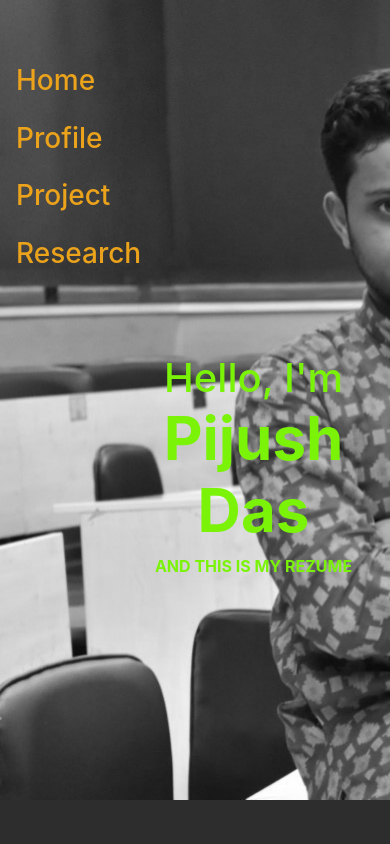
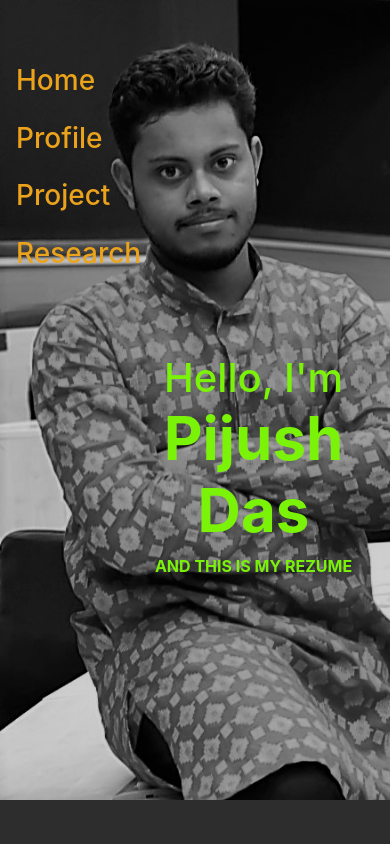
Before and after one commit to pijushdas123/hompage.github.io, a plain HTML site: page profile.html in a window 390 px wide. Shown: the top 844 px of the page. Drawn offline with nearby package versions, Linux system fonts and the light colour scheme.

Commit message:
Update profile.html

```diff
--- a/profile.html
+++ b/profile.html
@@ -24,8 +24,19 @@
         background-image: url("Pijush_pic.JPG");
         background-size: cover;
         background-repeat: no-repeat;
+        width: 100%
         height: 800px;
     }
+        @media only screen and (max-width: 500px){
+          div.container-fluid.sec{background-image: url("Pijush_Lllpic.jpg");
+        background-size:cover;
+        background-repeat: no-repeat;
+        width: 100%;
+        height: 800px;
+         }}
+
+
+
     div.container-fluid.newsection{
         background: rgb(46, 45, 45);
         height: fit-content;
```
